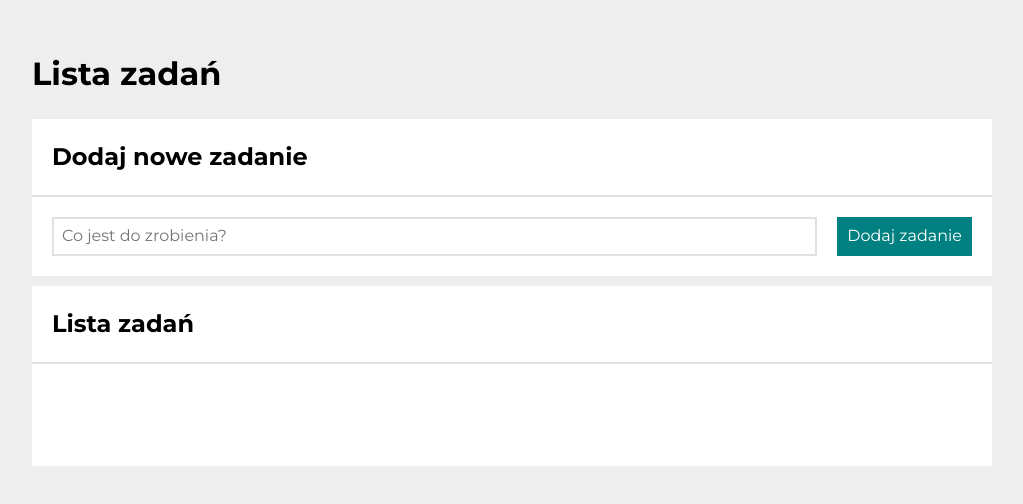
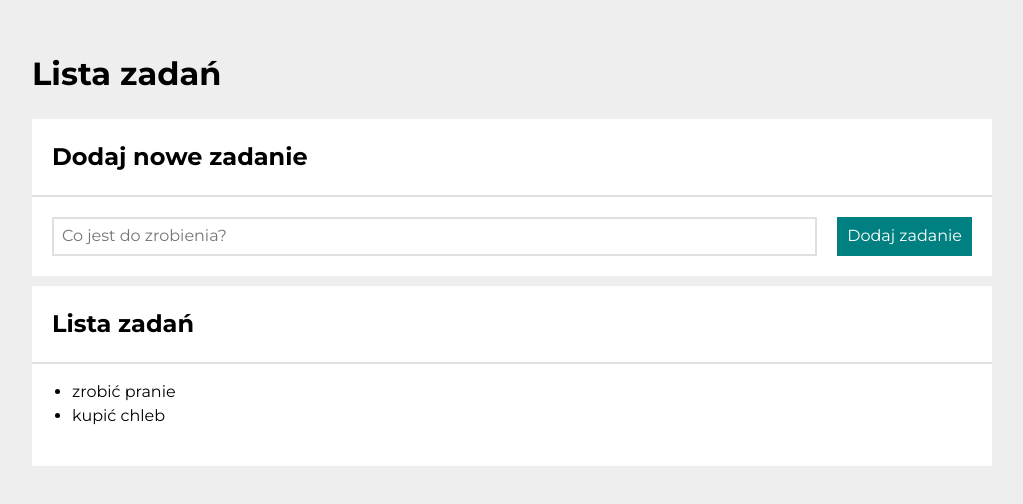
Before and after one commit to Bartosz201/To-do-list, a plain HTML site: page index.html in a window 1280 px wide. Shown: the whole page, without its empty margins (128-1151 px from the left). Drawn offline with nearby package versions, Linux system fonts and the light colour scheme.

Commit message:
Added JS

```diff
--- a/index.html
+++ b/index.html
@@ -15,6 +15,7 @@
     <link href="css/header.css" rel="stylesheet">
     <link href="css/content.css" rel="stylesheet">
     <link href="css/form.css" rel="stylesheet">
+    <script defer src="js/script.js"></script>
     <title>Lista zadań</title>
 </head>
 
@@ -25,13 +26,16 @@
     <main class="content">
         <section class="content__section">
             <h2 class="content__header">Dodaj nowe zadanie</h2>
-            <form class="form">
-                <input class="form__input" name="task" placeholder="Co jest do zrobienia?">
+            <form class="form js-form">
+                <input class="form__input js-newTask" name="task" placeholder="Co jest do zrobienia?">
                 <button class="form__button">Dodaj zadanie</button>
             </form>
         </section>
         <section class="content__section content__section--tasks">
             <h2 class="content__header">Lista zadań</h2>
+            <ul class="js-tasks">
+
+            </ul>
         </section>
 
     </main>
--- /dev/null
+++ b/js/script.js
@@ -0,0 +1,31 @@
+{
+    const tasks = [
+        {
+            content: "zrobić pranie",
+            done: false,
+        },
+        {
+            content: "kupić chleb",
+            done: true,
+        },
+    ]
+
+    const render = () => {
+        let htmlString = "";
+
+        for (const task of tasks) {
+            htmlString += `
+            <li>
+                ${task.content}
+            </li>
+            `;
+        }
+        document.querySelector(".js-tasks").innerHTML = htmlString;
+    }
+
+    const init = () => {
+        render();
+
+    }
+    init();
+}
```
